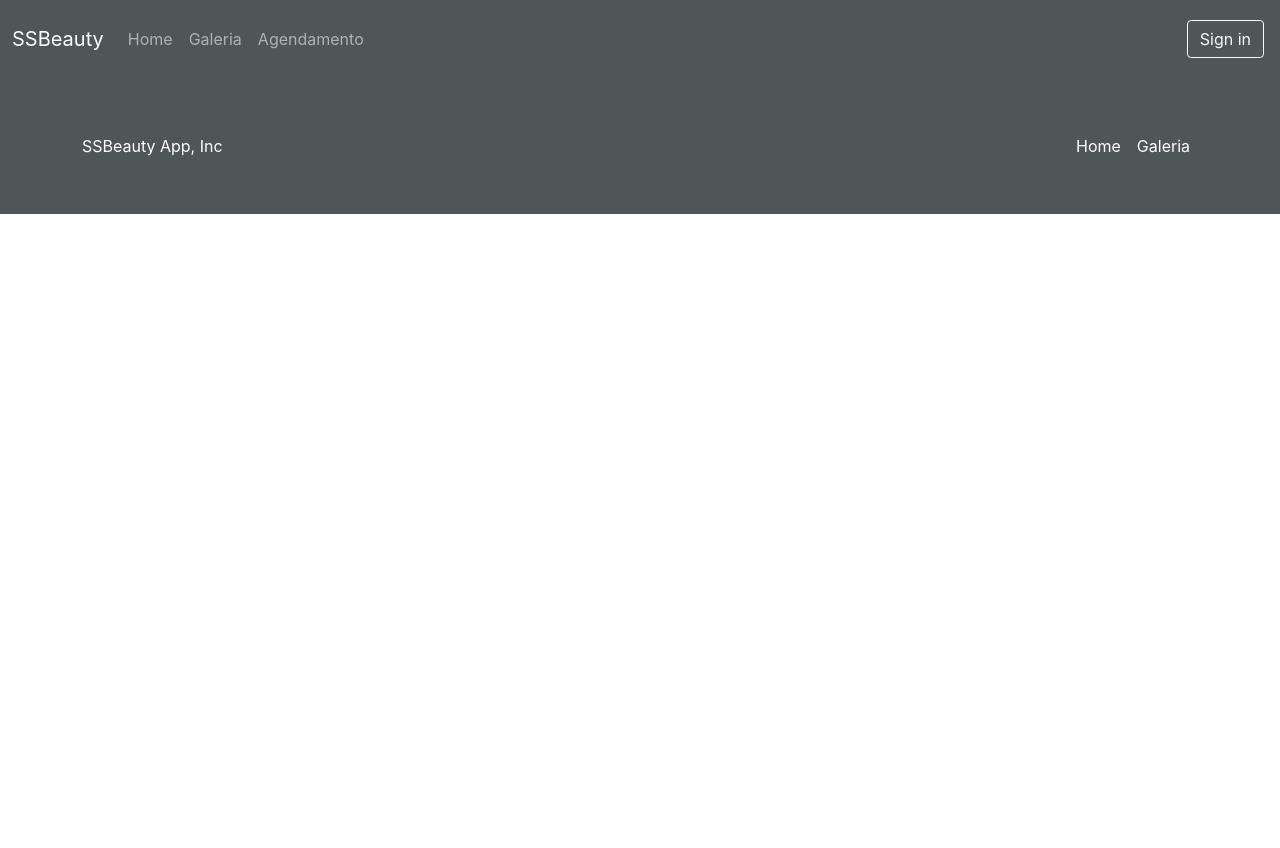
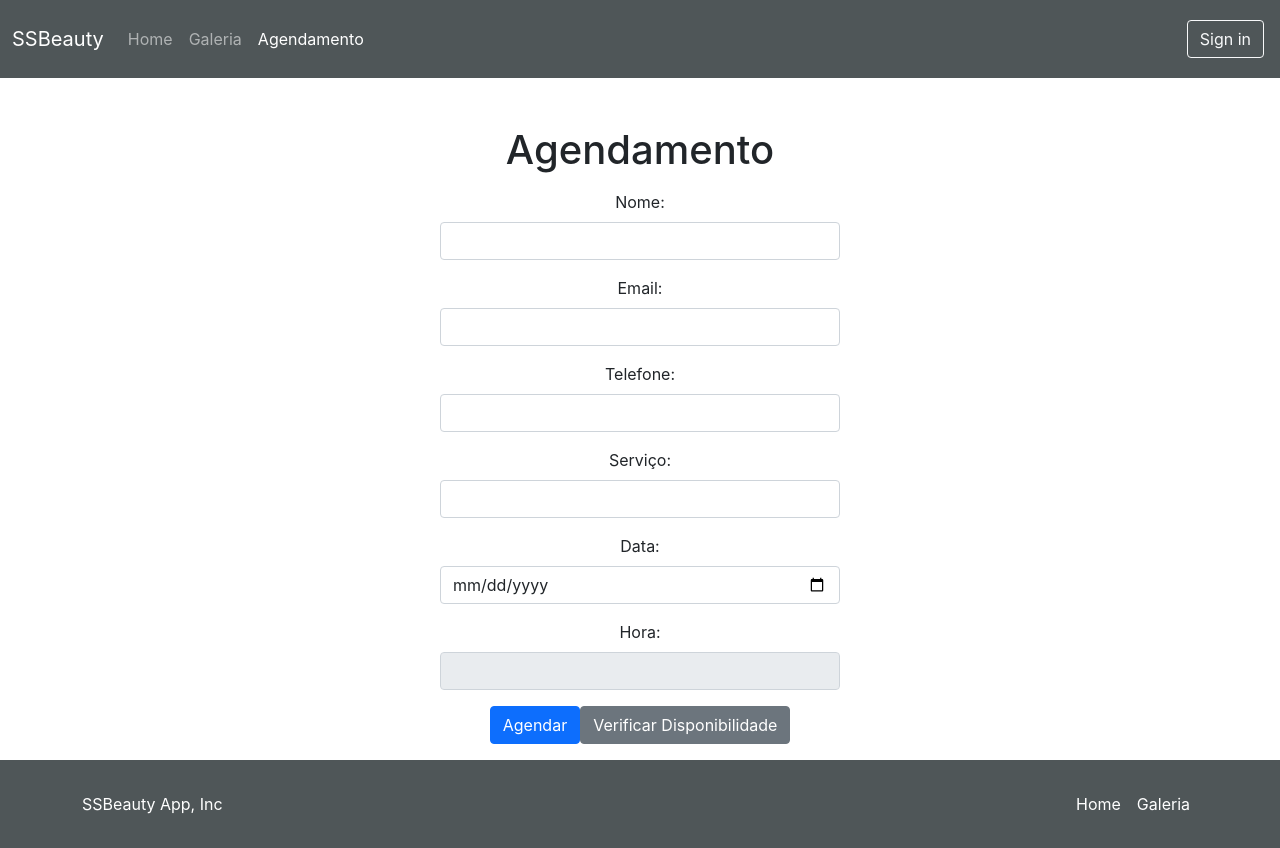
Before and after one commit to moisesgianizelli/ssbeauty-frontend, a React (Create React App) app: page /booking in a window 1280 px wide. Before the commit the page ends 800 px from the top, so only its background shows below. Built offline with nearby package versions, Linux system fonts and the light colour scheme.

Commit message:
Booking page advances

```diff
--- a/package.json
+++ b/package.json
@@ -11,7 +11,9 @@
     "@types/react": "^18.2.74",
     "@types/react-dom": "^18.2.23",
     "@types/react-router-dom": "^5.3.3",
+    "bootstrap": "^5.3.3",
     "react": "^18.2.0",
+    "react-bootstrap": "^2.9.0-beta.1",
     "react-dom": "^18.2.0",
     "react-router-dom": "^5.3.4",
     "react-scripts": "5.0.1",
--- a/src/App.tsx
+++ b/src/App.tsx
@@ -6,12 +6,12 @@ import { HomePage } from "./layouts/HomePage/HomePage";
 import { Booking } from "./layouts/HomePage/components/Booking";
 import { Redirect, Route, Switch } from "react-router-dom";
 import { Gallery } from "./layouts/HomePage/components/Gallery";
-import ImagesGallery from "./layouts/HomePage/components/ImagesGallery";
 
 export const App = () => {
   return (
-    <div>
+    <div className="d-flex flex-column min-vh-100">
       <Navbar />
+      <div className="flex-grow-1">
         <Switch>
           <Route path="/" exact>
             <Redirect to="/home" />
@@ -25,7 +25,11 @@ export const App = () => {
           <Route path="/gallery">
             <Gallery />
           </Route>
+          <Route path="/booking">
+            <Booking />
+          </Route>
         </Switch>
+      </div>
       <Footer />
     </div>
   );
--- a/src/layouts/HomePage/HomePage.tsx
+++ b/src/layouts/HomePage/HomePage.tsx
@@ -1,6 +1,4 @@
-import { Booking } from "./components/Booking";
 import { ExploreTopOptions } from "./components/ExploreTopOptions";
-import { Gallery } from "./components/Gallery";
 import { Heros } from "./components/Heros";
 
 export const HomePage = () => {
--- a/src/layouts/HomePage/components/Booking.tsx
+++ b/src/layouts/HomePage/components/Booking.tsx
@@ -1,5 +1,162 @@
-import React from "react";
+import React, { useState } from "react";
+import { Modal, Button } from "react-bootstrap";
+
+interface BookingForm {
+  name: string;
+  email: string;
+  phone: string;
+  service: string;
+  date: string;
+  time: string;
+}
 
 export const Booking = () => {
-  return <div></div>;
+  const [formData, setFormData] = useState<BookingForm>({
+    name: "",
+    email: "",
+    phone: "",
+    service: "",
+    date: "",
+    time: "",
+  });
+
+  const [showModal, setShowModal] = useState<boolean>(false);
+  const [selectedTime, setSelectedTime] = useState<string>("");
+
+  const handleChange = (e: React.ChangeEvent<HTMLInputElement>) => {
+    setFormData({ ...formData, [e.target.name]: e.target.value });
+  };
+
+  const handleTimeSelection = (time: string) => {
+    setSelectedTime(time);
+    setFormData({ ...formData, time });
+    setShowModal(false);
+  };
+
+  const handleSubmit = (e: React.FormEvent<HTMLFormElement>) => {
+    e.preventDefault();
+    console.log(formData);
+  };
+
+  return (
+    <div className="mt-5 text-center">
+      <h1>Agendamento</h1>
+      <form
+        onSubmit={handleSubmit}
+        className="mt-3 mx-auto"
+        style={{ maxWidth: "400px" }}
+      >
+        <div className="mb-3">
+          <label htmlFor="name" className="form-label">
+            Nome:
+          </label>
+          <input
+            type="text"
+            name="name"
+            value={formData.name}
+            onChange={handleChange}
+            className="form-control"
+            required
+          />
+        </div>
+        <div className="mb-3">
+          <label htmlFor="email" className="form-label">
+            Email:
+          </label>
+          <input
+            type="email"
+            name="email"
+            value={formData.email}
+            onChange={handleChange}
+            className="form-control"
+            required
+          />
+        </div>
+        <div className="mb-3">
+          <label htmlFor="phone" className="form-label">
+            Telefone:
+          </label>
+          <input
+            type="tel"
+            name="phone"
+            value={formData.phone}
+            onChange={handleChange}
+            className="form-control"
+            required
+          />
+        </div>
+        <div className="mb-3">
+          <label htmlFor="service" className="form-label">
+            Serviço:
+          </label>
+          <input
+            type="text"
+            name="service"
+            value={formData.service}
+            onChange={handleChange}
+            className="form-control"
+            required
+          />
+        </div>
+        <div className="mb-3">
+          <label htmlFor="date" className="form-label">
+            Data:
+          </label>
+          <input
+            type="date"
+            name="date"
+            value={formData.date}
+            onChange={handleChange}
+            className="form-control"
+            required
+          />
+        </div>
+        <div className="mb-3">
+          <label htmlFor="time" className="form-label">
+            Hora:
+          </label>
+          <input
+            type="text"
+            name="time"
+            value={selectedTime}
+            readOnly
+            className="form-control"
+            required
+          />
+        </div>
+        <Button type="submit" className="mb-3">
+          Agendar
+        </Button>
+        <Button
+          variant="secondary"
+          onClick={() => setShowModal(true)}
+          className="mb-3"
+        >
+          Verificar Disponibilidade
+        </Button>
+      </form>
+
+      <Modal show={showModal} onHide={() => setShowModal(false)}>
+        <Modal.Header closeButton>
+          <Modal.Title>Datas e Horários Disponíveis</Modal.Title>
+        </Modal.Header>
+        <Modal.Body>
+          <Button
+            variant="outline-primary"
+            className="d-block mx-auto mb-2"
+            onClick={() => handleTimeSelection("09:00")}
+          >
+            09:00
+          </Button>
+          <Button
+            variant="outline-primary"
+            className="d-block mx-auto mb-2"
+            onClick={() => handleTimeSelection("10:00")}
+          >
+            10:00
+          </Button>
+        </Modal.Body>
+      </Modal>
+    </div>
+  );
 };
--- a/src/layouts/NavbarAndFooter/Footer.tsx
+++ b/src/layouts/NavbarAndFooter/Footer.tsx
@@ -3,7 +3,7 @@ import { NavLink } from "react-router-dom";
 export const Footer = () => {
   return (
     <div className="main-color">
-      <footer className="container d-flex flex-wrap justify-content-between align-items-center py-5 main-color">
+      <footer className="container d-flex flex-wrap justify-content-between align-items-center py-4 main-color">
         <p className="col-md-4 mb-0 text-white">SSBeauty App, Inc</p>
         <ul className="nav navbar-dark col-md-4 justify-content-end">
           <li className="nav-item">
--- a/src/layouts/NavbarAndFooter/Navbar.tsx
+++ b/src/layouts/NavbarAndFooter/Navbar.tsx
@@ -29,9 +29,9 @@ export const Navbar = () => {
               </NavLink>
             </li>
             <li className="nav-item">
-              <a className="nav-link" href="#">
+              <NavLink className="nav-link" to="/booking">
                 Agendamento
-              </a>
+              </NavLink>
             </li>
           </ul>
           <ul className="navbar-nav ms-auto">
```
Also changed, not shown: src/layouts/Utils/SpinnerLoading.tsx (added, +12 -0 lines), 1 other file (tests, documents, lock files or other folders). Lines whose indentation alone changed are shown as unchanged.
